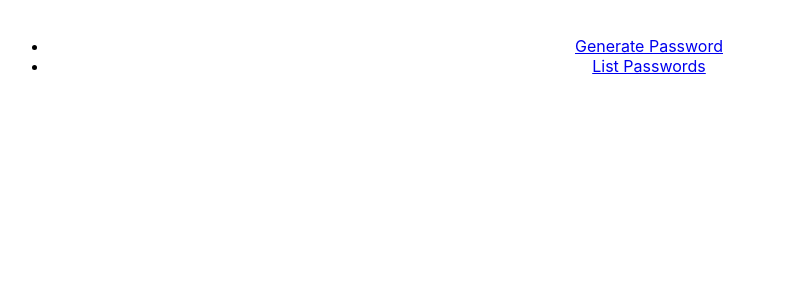
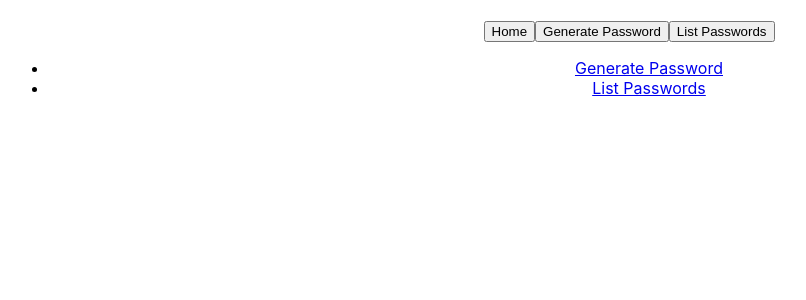
Before and after one commit to frankhart2018/primistore, a React (Create React App) app in the folder app/frontend/: page / in a window 1280 px wide. Shown: the top 300 px of the page, without its empty margins (11-817 px from the left). Built offline with nearby package versions, Linux system fonts and the light colour scheme.

Commit message:
Add basic navbar

```diff
--- a/app/frontend/src/components/GeneratePassword/GeneratePassword.js
+++ b/app/frontend/src/components/GeneratePassword/GeneratePassword.js
@@ -1,6 +1,7 @@
 import React, { useEffect, useState } from "react";
 import { useDispatch, useSelector } from "react-redux";
 import { createPasswordThunk } from "../../services/password-thunk";
+import NavBar from "../NavBar/NavBar";
 
 const GeneratePassword = () => {
   let [identifier, setIdentifier] = useState("");
@@ -22,6 +23,7 @@ const GeneratePassword = () => {
 
   return (
     <div>
+      <NavBar />
       <p>
         <label for="identifier">Password identifier (should be unique):</label>
         <input
--- a/app/frontend/src/components/ListPasswords/ListPasswords.js
+++ b/app/frontend/src/components/ListPasswords/ListPasswords.js
@@ -3,6 +3,7 @@ import { useDispatch, useSelector } from "react-redux";
 import { fetchPasswordsThunk } from "../../services/password-thunk";
 
 import "./ListPasswords.css";
+import NavBar from "../NavBar/NavBar";
 
 const ListPasswords = () => {
   const { passwords } = useSelector((state) => state.password);
@@ -15,6 +16,7 @@ const ListPasswords = () => {
 
   return (
     <div>
+      <NavBar />
       <table>
         <thead>
           <tr>
--- a/app/frontend/src/components/MainMenu/MainMenu.js
+++ b/app/frontend/src/components/MainMenu/MainMenu.js
@@ -1,9 +1,11 @@
 import React from "react";
 import { Link } from "react-router-dom";
+import NavBar from "../NavBar/NavBar";
 
 const MainMenu = () => {
   return (
     <div>
+      <NavBar />
       <ul>
         <li>
           <Link to={{ pathname: "/password" }}>Generate Password</Link>
--- /dev/null
+++ b/app/frontend/src/components/NavBar/NavBar.js
@@ -0,0 +1,20 @@
+import React from "react";
+import { Link } from "react-router-dom";
+
+const NavBar = () => {
+  return (
+    <div>
+      <Link to={{ pathname: "/" }}>
+        <button type="button">Home</button>
+      </Link>
+      <Link to={{ pathname: "/password" }}>
+        <button type="button">Generate Password</button>
+      </Link>
+      <Link to={{ pathname: "/passwords" }}>
+        <button type="button">List Passwords</button>
+      </Link>
+    </div>
+  );
+};
+
+export default NavBar;
```
